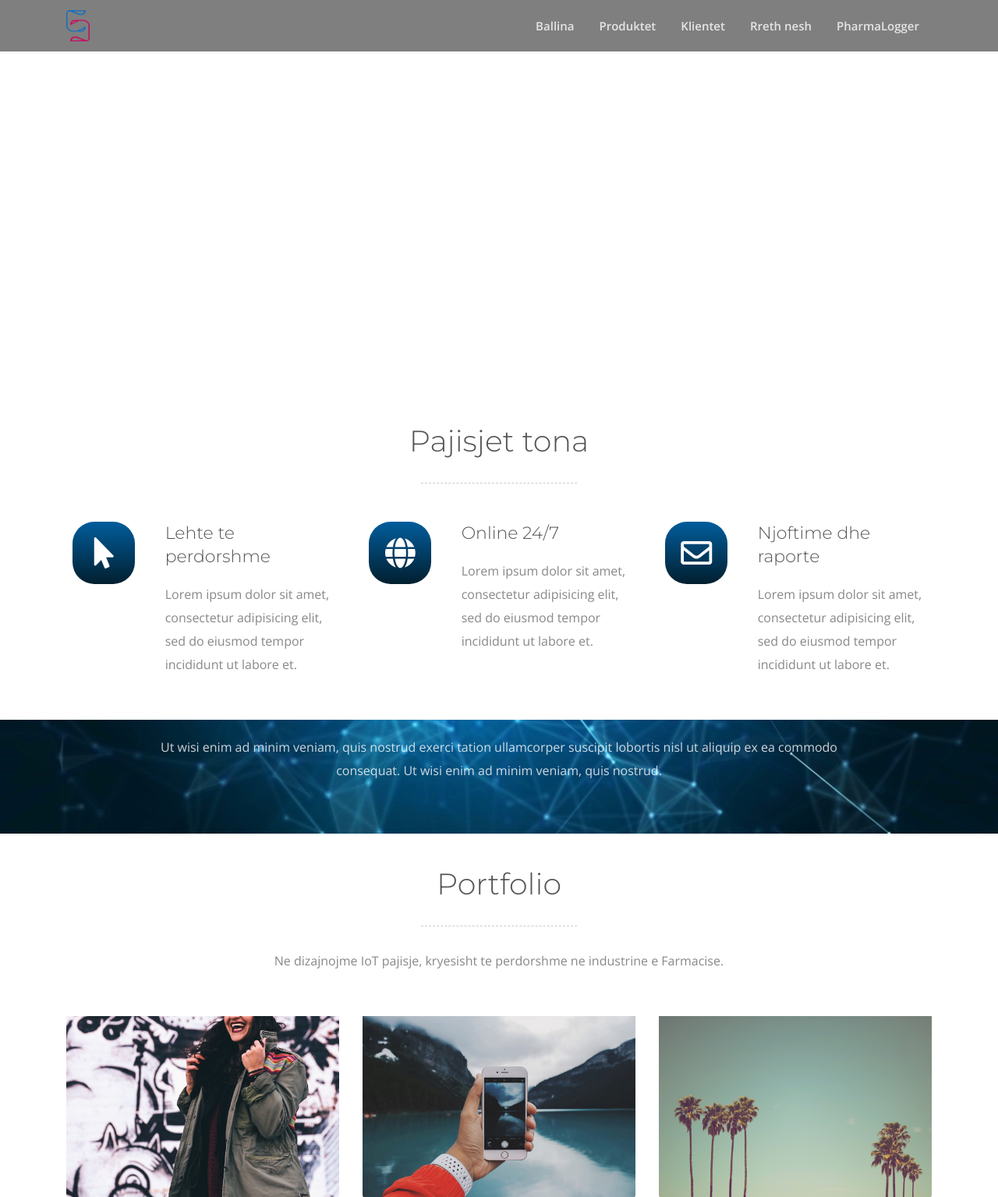
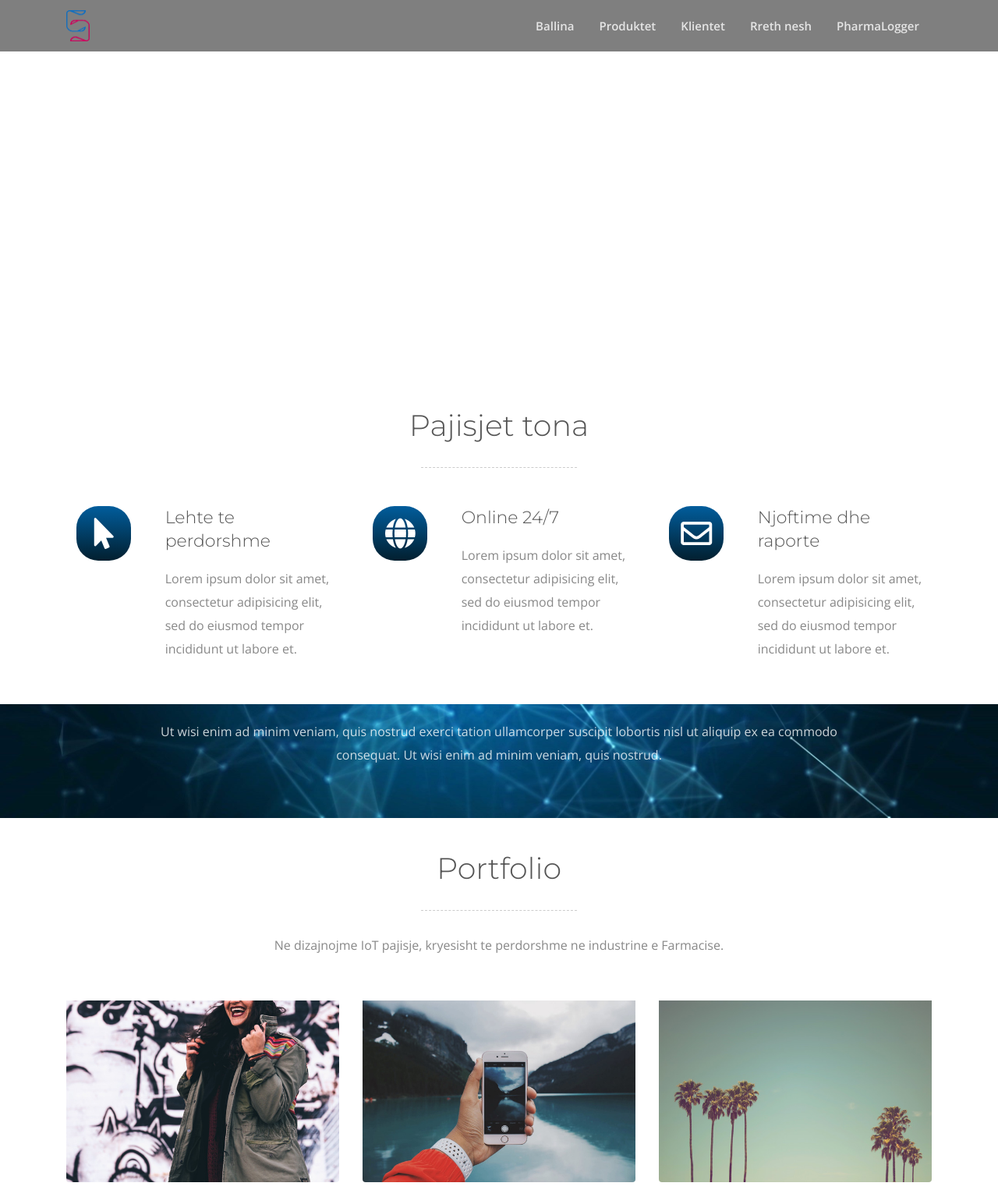
Before and after one commit to ardianhalitaj/senzomat, a PHP site: page / in a window 1280 px wide. Shown: the top 1535 px of the page at 78% size. Run offline with PHP 8.4, Linux system fonts and the light colour scheme; some libraries are stand-ins or nearby versions; grey boxes are pictures that could not be loaded.

Commit message:
Fix styling for our services section

```diff
--- a/assets/css/style.css
+++ b/assets/css/style.css
@@ -194,7 +194,7 @@ img { max-width: 100%; }
 /***** Top content *****/
 
 .top-content {
-  padding: 190px 0;
+  padding: 180px 0;
 }
 
 .top-content .text {
@@ -225,15 +225,14 @@ img { max-width: 100%; }
 }
 
 .services-box .services-box-icon {
-	width: 80px;
-	height: 80px;
-	margin: 0 auto;
-    font-size: 40px;
-    color: #fff;
-    line-height: 80px;
-    text-align: center;
-    border-radius: 28px;
-
+  width: 70px;
+  height: 70px;
+  margin: 0 auto;
+  font-size: 40px;
+  color: #fff;
+  line-height: 70px;
+  text-align: center;
+  border-radius: 28px;
 	background: #021f2f; /* Old browsers */
 	background: -moz-linear-gradient(top,  #015D9C 0%, #021f2f 100%); /* FF3.6-15 */
 	background: -webkit-linear-gradient(top,  #015D9C 0%,#021f2f 100%); /* Chrome10-25,Safari5.1-6 */
```
